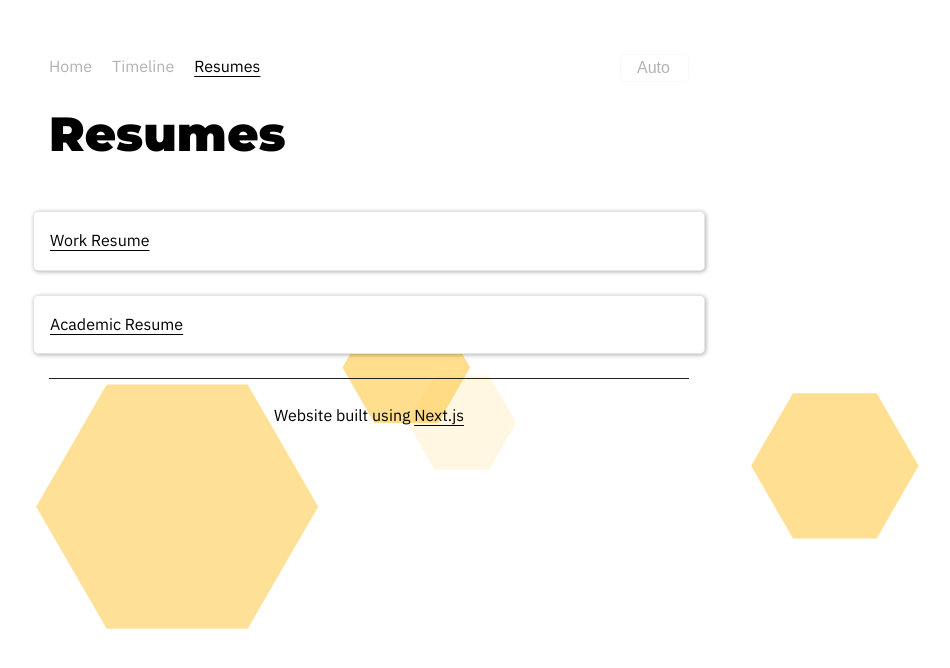
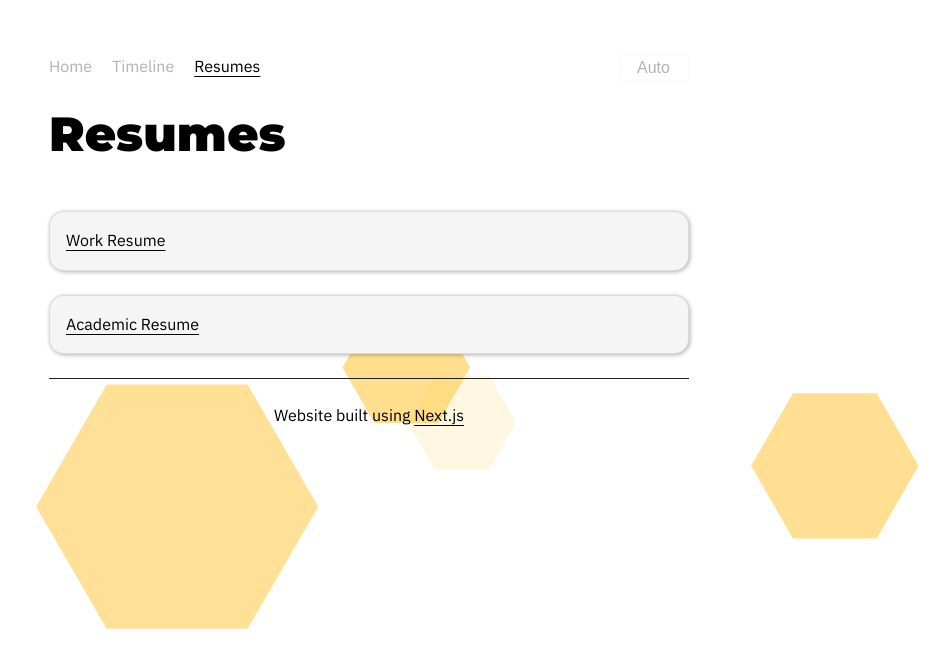
Before and after one commit to Tennis-Ball/personal_website, a Next.js app: page /resumes in a window 1280 px wide. Shown: the top 668 px of the page, without its empty margins (271-1221 px from the left). Built offline with nearby package versions, Linux system fonts and the light colour scheme.

Commit message:
update course name and resume visibility

```diff
--- a/pages/index.js
+++ b/pages/index.js
@@ -112,7 +112,7 @@ export default function Home() {
 				<p>I currently attend the Boston Latin School (BLS) as a sophomore. In order to accelerate my learning in computer science and related feilds, I have enrolled in several college and online courses. I earned an unweighted GPA of 4.3/4.3 in 9th grade.</p>
 				<Dropdown title="College Courses">
 					<Card>
-						<h3>Database Systems (CSCI E-66)</h3>
+						<h3>Database Systems (CSCI E-66, graduate level)</h3>
 						<p>Harvard Extension School | Final grade: --% (-) | Credits: 4</p>
 					</Card>
 					<Card>
@@ -124,7 +124,7 @@ export default function Home() {
 						<p>University of Pittsburgh | Final grade: 92.60% (A) | Credits: 3</p>
 					</Card>
 					<Card>
-						<h3>Principles of Big Data Processing (CSCI E-80, graduate)</h3>
+						<h3>Principles of Big Data Processing (CSCI E-88, graduate level)</h3>
 						<p>Harvard Extension School | Final grade: 100.00% (A) | Credits: 4</p>
 					</Card>
 					<Card>
--- a/pages/resumes/index.js
+++ b/pages/resumes/index.js
@@ -1,6 +1,5 @@
 import Head from 'next/head'
 import Nav from '/components/nav'
-import Card from '/components/card'
 
 
 export default function Timeline(){
@@ -14,8 +13,8 @@ export default function Timeline(){
             <h1>Resumes</h1>
 
             <h3></h3>
-            <Card><a href="/resumes/work_resume.pdf">Work Resume</a></Card>
-            <Card><a href="/resumes/academic_resume.pdf">Academic Resume</a></Card>
+            <div className={`neutral`}><a href="/resumes/work_resume.pdf">Work Resume</a></div>
+            <div className={`neutral`}><a href="/resumes/academic_resume.pdf">Academic Resume</a></div>
 
             <div className={`line`}></div>
 			<p style={{textAlign: "center"}}>Website built using <a href="https://github.com/Tennis-Ball/personal_website" target="_blank" rel="noreferrer">Next.js</a></p>
```
